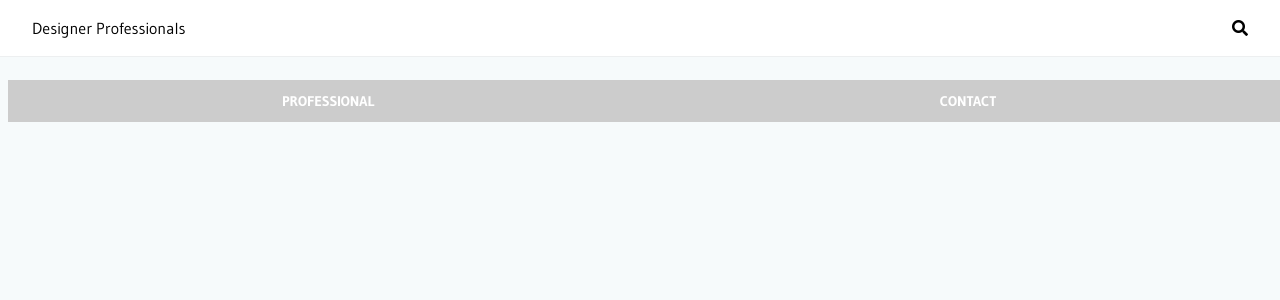
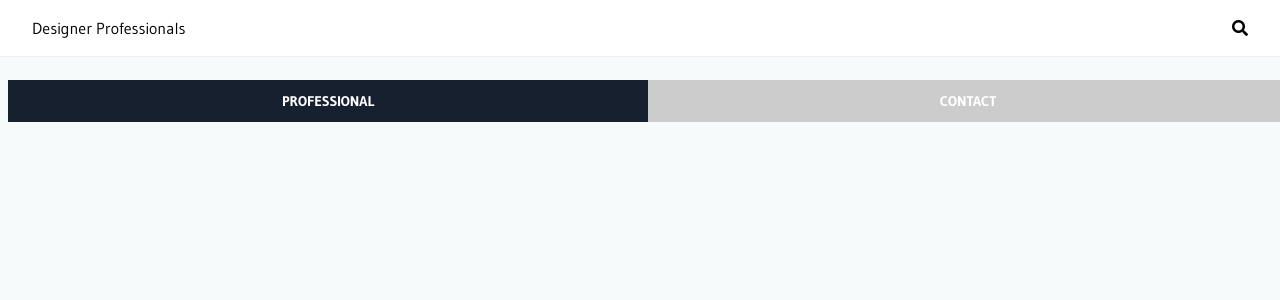
Before and after one commit to rosslibby/design-pros, a React app: page / in a window 1280 px wide. Shown: the top 300 px of the page. Built offline with nearby package versions, Linux system fonts and the light colour scheme.

Commit message:
set root to exact path

```diff
--- a/src/App.js
+++ b/src/App.js
@@ -27,14 +27,14 @@ class App extends Component {
             update={ state => this.updateDesigner(state)} />
           <div className='main-content'>
             <div className='column column--two'>
-              <NavLink activeClassName='page-button page-button--active' to='/main' className='page-button'>
+              <NavLink exact activeClassName='page-button page-button--active' to='/' className='page-button'>
                   { name !== undefined ? name : 'Professional' }
               </NavLink>
               <NavLink activeClassName='page-button page-button--active' to='/contact' className='page-button'>
                   Contact
               </NavLink>
             </div>
-            <Route exact path='/main' render={(designer) => <Main designer={this.state.designer} />} />
+            <Route exact path='/' render={(designer) => <Main designer={this.state.designer} />} />
             <Route exact path='/contact' render={(designer) => <Contact designer={this.state.designer} />} />
           </div>
         </div>
```
